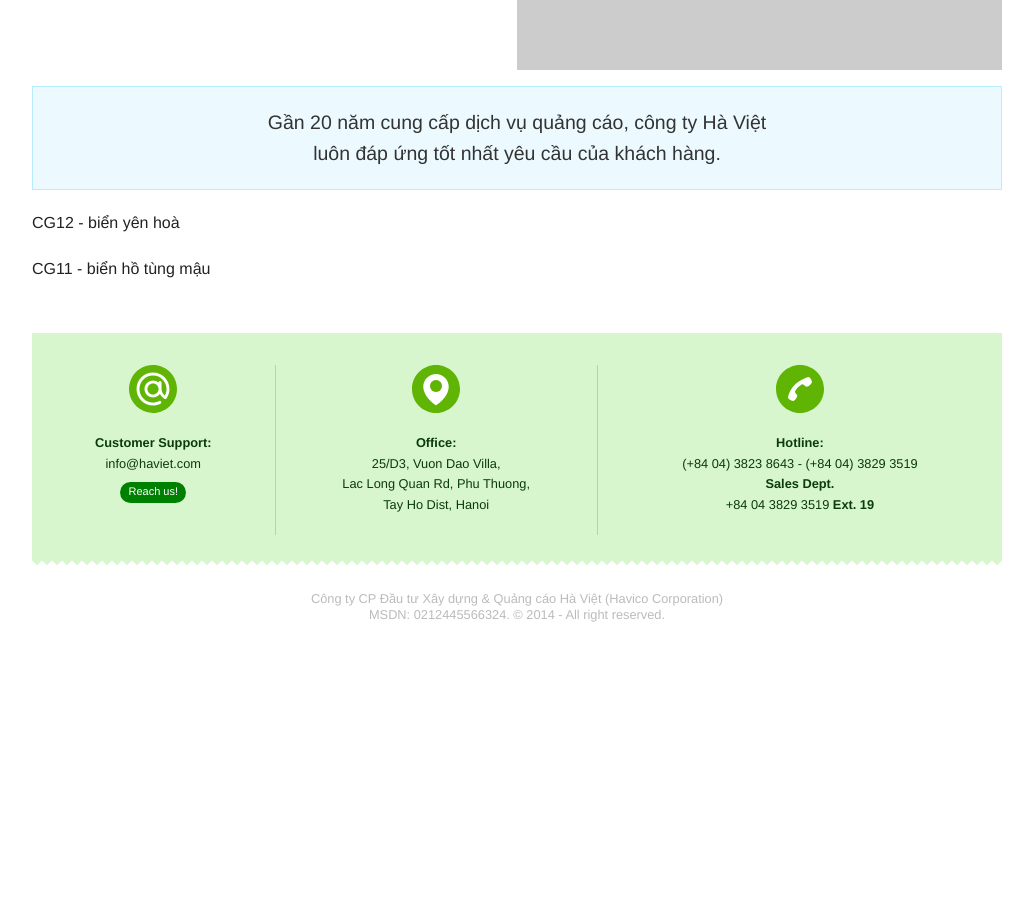
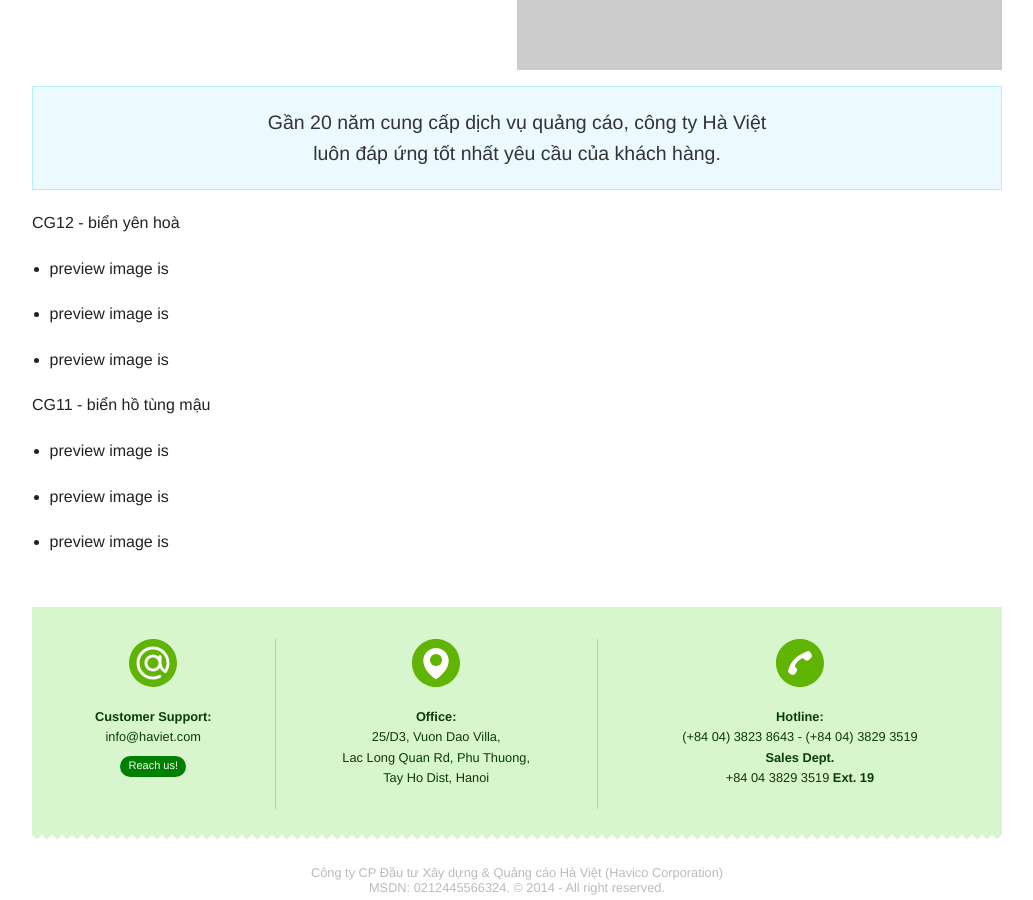
Before and after one commit to haviet/static-on-foundation, a Jekyll site: the page built from index.html, in a window 1280 px wide and 900 px high, scrolled down 2506 px. Shown: the whole window, without its empty margins (123-1156 px from the left). Built offline with Jekyll 4.4.1, drawn with Linux system fonts in a browser that asks for light colours; before the commit the page ends 3148 px from its top, so only the background shows below that.

Commit message:
Update index.html

```diff
--- a/index.html
+++ b/index.html
@@ -51,6 +51,11 @@ layout: default
 		{% for post in site.posts %}
 		{% if post.tags contains "billboard" %}
 		<p>{{ post.codename }} - {{ post.title }}</p>
+{% for prv in post.preview_img %}
+<ul>
+<li>preview image is {{ prv.img }}</li>
+</ul>
+{% endfor %}
 		{% endif %}
 		{% endfor %}
 	</div>
```
